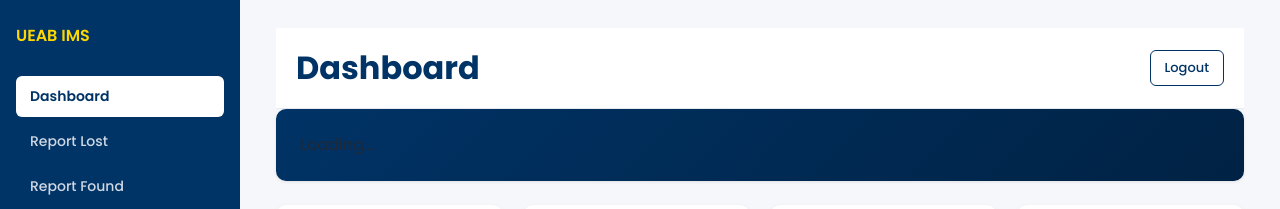
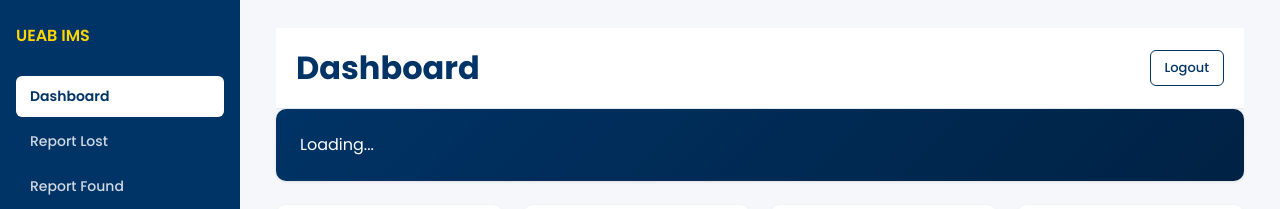
Before and after one commit to Vinn254/identity-card, a plain HTML site: page frontend/dashboard.html in a window 1280 px wide. Shown: the top 209 px of the page. Drawn offline with Linux system fonts and the light colour scheme.

Commit message:
Dashboard: fix welcome message color to white

```diff
--- a/frontend/dashboard.html
+++ b/frontend/dashboard.html
@@ -8,8 +8,8 @@
   <link rel="stylesheet" href="css/main.css" />
 </head>
 <body>
-  <div class="card" style="margin-bottom:24px; background: linear-gradient(135deg, #003366, #002244); color:#fff);">
-    <div id="welcome-line" style="font-size:16px;">Loading...</div>
+  <div class="card" style="margin-bottom:24px; background: linear-gradient(135deg, #003366, #002244); color:#fff;">
+    <div id="welcome-line" style="font-size:16px; color:#fff;">Loading...</div>
   </div>
 
   <section class="stat-grid">
```
